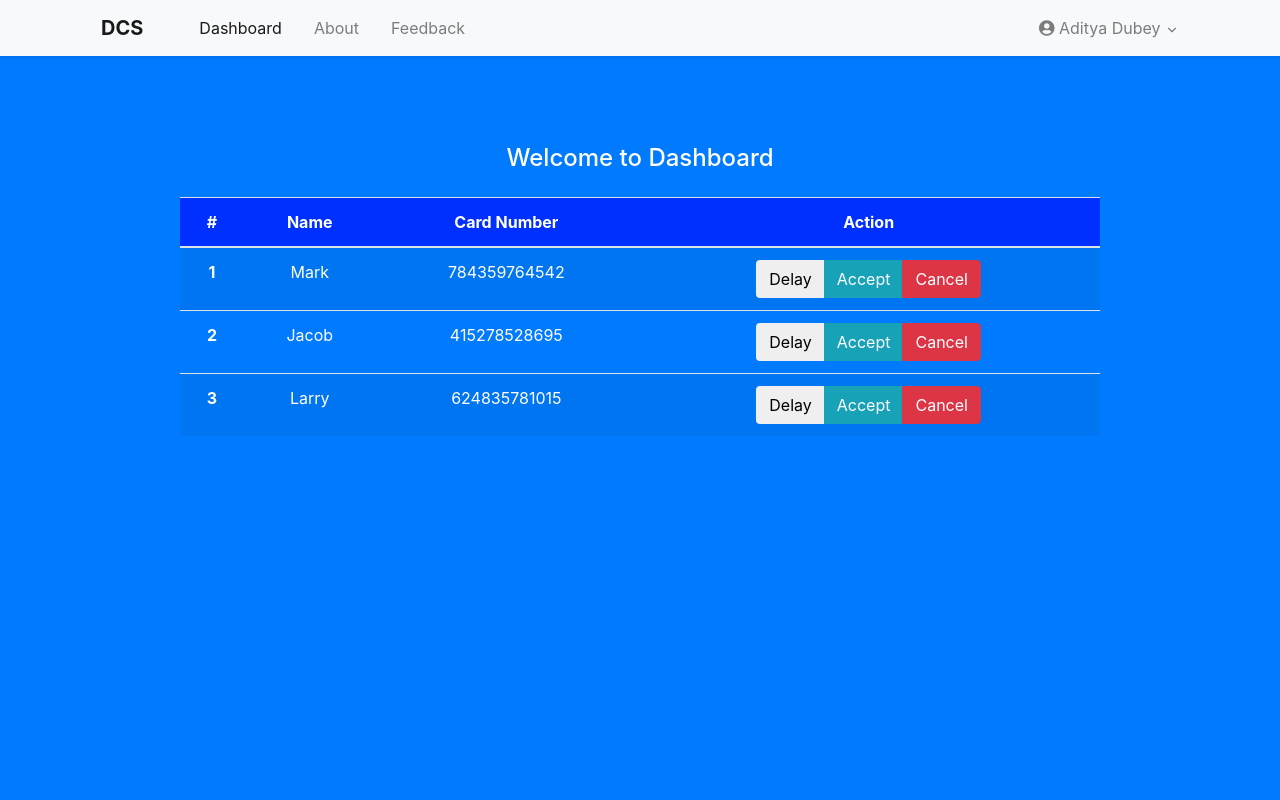
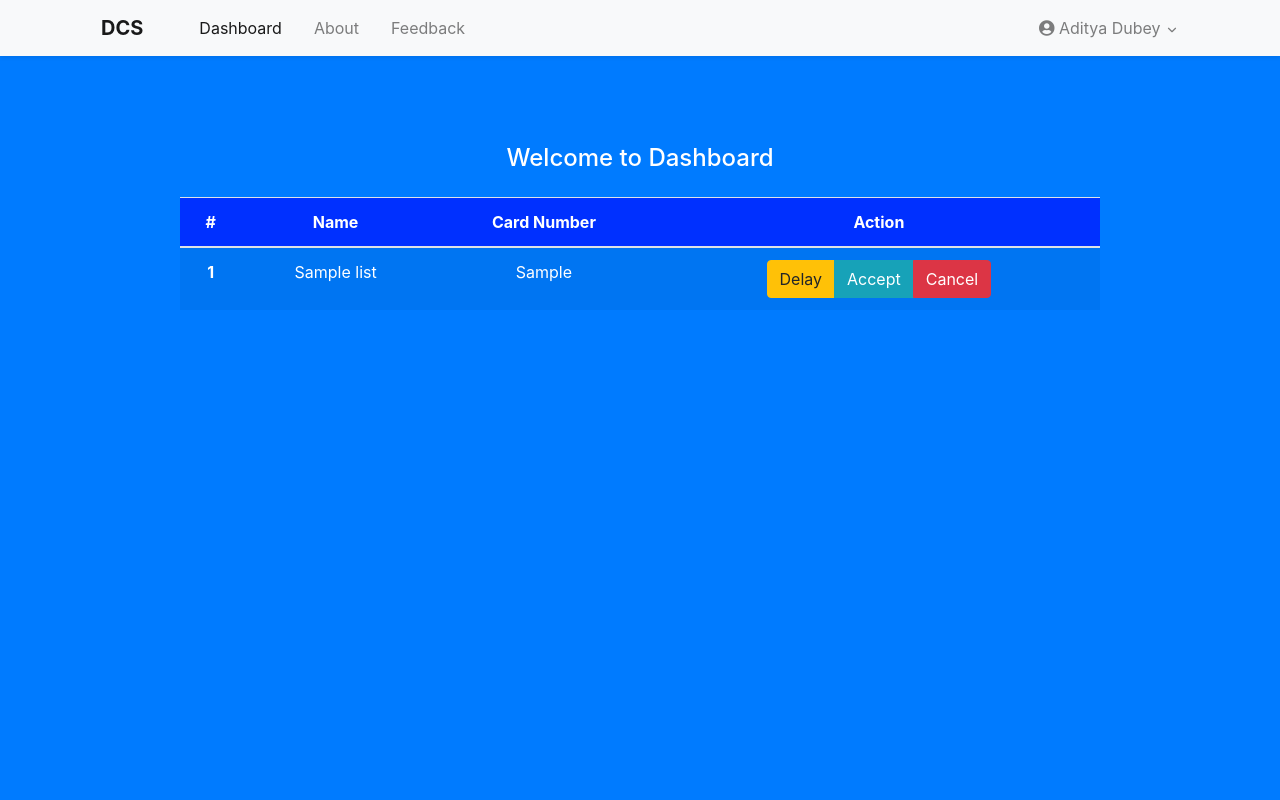
Before and after one commit to itsAdityaDubey/DSC_Project_2021, a PHP site: page /dashboard.php in a window 1280 px wide. Run offline with PHP 8.4, Linux system fonts and the light colour scheme; a user stored in the database is signed in; data comes from the database, SQL or seed files in the repository; tables that the repository leaves empty or names only in its code hold one stand-in row (values such as "Sample post"); some libraries are stand-ins or nearby versions.

Commit message:
Dashbord and UI

```diff
--- a/dashboard.php
+++ b/dashboard.php
@@ -46,11 +46,11 @@ if(!isset($_SESSION['Login_ID'])){
 
         </ul>
         <ul class="navbar-nav ml-auto mt-3 mt-lg-0">
-        <li class="nav-item px-lg-2 dropdown d-menu">
+          <li class="nav-item px-lg-2 dropdown d-menu">
             <a class="nav-link dropdown-toggle" href="#" id="dropdown01" data-toggle="dropdown" aria-haspopup="true"
               aria-expanded="false"><span class="d-inline-block d-lg-none icon-width"><i
                   class="far fa-caret-square-down"></i></span><i class="fas fa-user-circle"></i>
-                  <?php
+              <?php
                     $conn = mysqli_connect("localhost", "root", "", "dsc");
                     if (!$conn) {
                        echo "Unable to connect to DB: " . mysqli_error();
@@ -76,7 +76,7 @@ if(!isset($_SESSION['Login_ID'])){
             </a>
             <div class="dropdown-menu shadow-sm sm-menu" aria-labelledby="dropdown01">
               <a class="dropdown-item" href="profile.php">My Profile</a>
-              <a class="dropdown-item" href="#">Another action</a>
+              <a class="dropdown-item" href="#">Messages</a>
               <a class="dropdown-item" href="logout.php">Logout</a>
             </div>
           </li>
@@ -102,42 +102,75 @@ if(!isset($_SESSION['Login_ID'])){
               </tr>
             </thead>
             <tbody>
-              <tr>
-                <th scope="row">1</th>
-                <td>Mark</td>
-                <td>784359764542</td>
-                <td>
-                  <div class="btn-group" role="group" aria-label="Basic example">
-                    <button type="button" class="btn btn-sucess">Delay</button>
-                    <button type="button" class="btn btn-info">Accept</button>
-                    <button type="button" class="btn btn-danger">Cancel</button>
-                  </div>
-                </td>
-              </tr>
-              <tr>
-                <th scope="row">2</th>
-                <td>Jacob</td>
-                <td>415278528695</td>
-                <td>
-                  <div class="btn-group" role="group" aria-label="Basic example">
-                    <button type="button" class="btn btn-sucess">Delay</button>
-                    <button type="button" class="btn btn-info">Accept</button>
-                    <button type="button" class="btn btn-danger">Cancel</button>
-                  </div>
-                </td>
-              </tr>
-              <tr>
-                <th scope="row">3</th>
-                <td>Larry</td>
-                <td>624835781015</td>
-                <td>
-                  <div class="btn-group" role="group" aria-label="Basic example">
-                    <button type="button" class="btn btn-sucess">Delay</button>
-                    <button type="button" class="btn btn-info">Accept</button>
-                    <button type="button" class="btn btn-danger">Cancel</button>
-                  </div>
-                </td>
-              </tr>
+              <?php
+     // Display List
+
+     $conn = mysqli_connect("localhost", "root", "", "dsc");
+
+     if (!$conn) {
+        echo "Unable to connect to DB: " . mysqli_error();
+        exit;
+     }
+
+    // Query
+    $sql = "SELECT Name,Card_No
+        FROM   list
+        ORDER BY Tab_ID DESC";    //the last entry will be at first spot
+
+    $result = mysqli_query($conn,$sql);
+
+    if (!$result) {
+       echo "Could not successfully run query ($sql) from DB: " . mysqli_error();
+       exit;
+    }
+
+    if (mysqli_num_rows($result) == 0) {
+       echo "No rows found, nothing to print so am exiting";
+       exit;
+    }
+
+    $i = 1;
+   while ($row = mysqli_fetch_assoc($result)) {
+       echo '<tr>
+       <th scope="row">'.$i.'</th>
+       <td>'.$row["Name"].'</td>
+       <td>'.$row["Card_No"].'</td>
+       <td>
+        <div class="btn-group d-none d-md-flex justify-content-center">
+          <a href="#" class="btn btn-warning" role="button">
+          Delay
+          </a>
+          <a href="#" class="btn btn-info" role="button">
+          Accept
+          </a>
+          <a href="#" class="btn btn-danger" role="button">
+          Cancel
+          </a>
+        </div>
+        <div class="dropdown  d-md-none">
+          <button class="btn btn-success dropdown-toggle" type="button"
+                  data-toggle="dropdown">
+            Choose
+          </button>
+          <div class="dropdown-menu dropdown-menu-right">
+            <a href="#" class="dropdown-item " style="background-color: #ffc107;">
+            Delay
+            </a>
+            <a href="#" class="dropdown-item " style="background-color: #17a2b8;">
+            Accept
+            </a>
+            <a href="#" class="dropdown-item " style="background-color: #dc3545;">
+            Cancel
+            </a>
+          </div>
+        </div>
+       </td>
+     </tr>';
+     $i++;
+   }
+
+    mysqli_free_result($result);
+?>
             </tbody>
           </table>
         </div>
@@ -147,6 +180,11 @@ if(!isset($_SESSION['Login_ID'])){
 
   <script src="https://cdnjs.cloudflare.com/ajax/libs/jquery/3.4.1/jquery.min.js"></script>
   <script src="https://cdnjs.cloudflare.com/ajax/libs/twitter-bootstrap/4.3.1/js/bootstrap.min.js"></script>
+  <!-- Dropdowns -->
+  <script src="https://ajax.googleapis.com/ajax/libs/jquery/3.5.1/jquery.min.js"></script>
+  <script src="https://cdnjs.cloudflare.com/ajax/libs/popper.js/1.16.0/umd/popper.min.js"></script>
+  <script src="https://maxcdn.bootstrapcdn.com/bootstrap/4.5.2/js/bootstrap.min.js"></script>
+
   <script src="myjs.js"></script>
 
 </body>
--- a/feedback.php
+++ b/feedback.php
@@ -75,7 +75,7 @@ if(!isset($_SESSION['Login_ID'])){
             </a>
             <div class="dropdown-menu shadow-sm sm-menu" aria-labelledby="dropdown01">
               <a class="dropdown-item" href="profile.php">My Profile</a>
-              <a class="dropdown-item" href="#">Another action</a>
+              <a class="dropdown-item" href="#">Messages</a>
               <a class="dropdown-item" href="logout.php">Logout</a>
             </div>
           </li>
--- a/profile.php
+++ b/profile.php
@@ -74,7 +74,7 @@ if(!isset($_SESSION['Login_ID'])){
             </a>
             <div class="dropdown-menu shadow-sm sm-menu" aria-labelledby="dropdown01">
               <a class="dropdown-item" href="profile.php">My Profile</a>
-              <a class="dropdown-item" href="#">Another action</a>
+              <a class="dropdown-item" href="#">Messages</a>
               <a class="dropdown-item" href="logout.php">Logout</a>
             </div>
           </li>
```
Also changed, not shown: index.php (+9 -5 lines).
